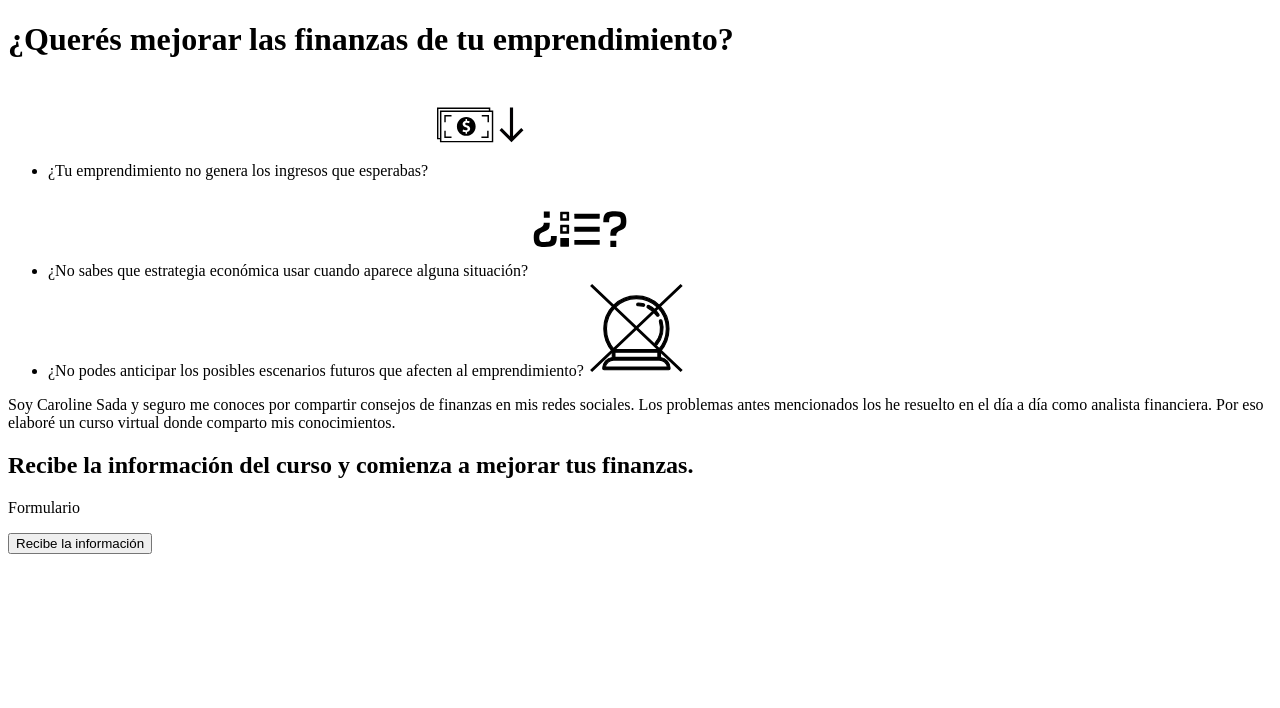
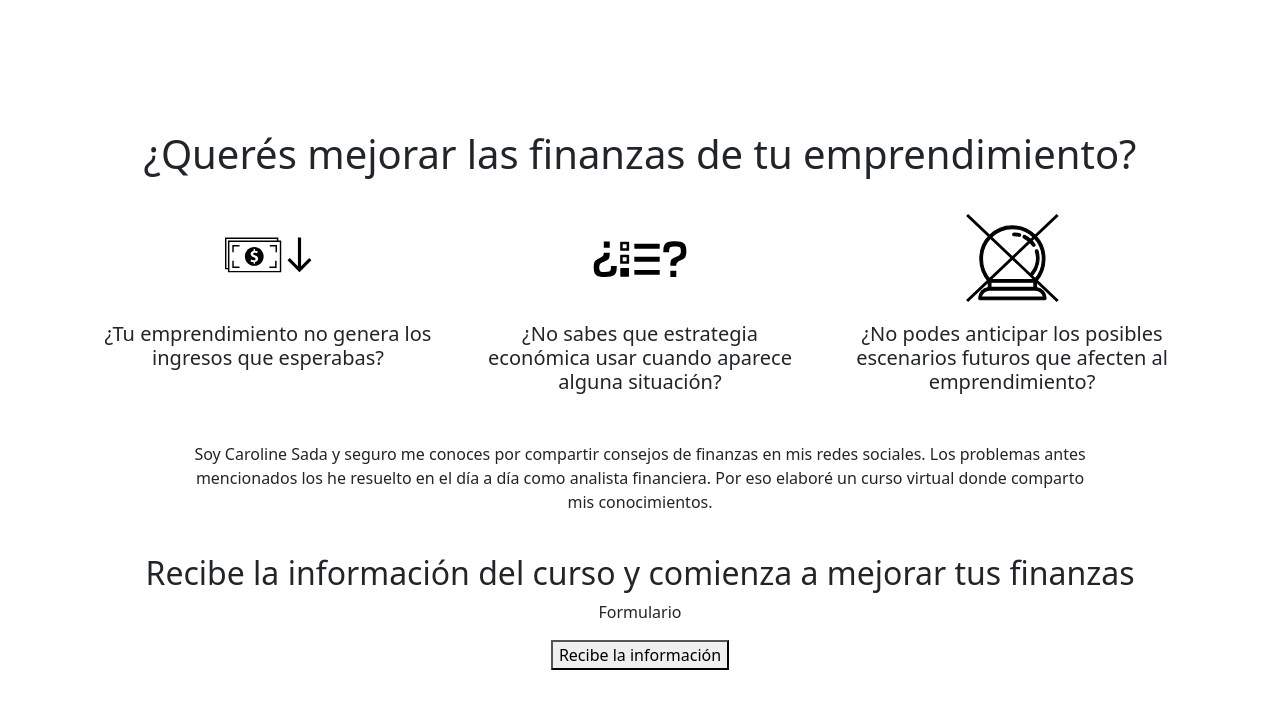
Before and after one commit to emaruiz/landing-page-front-end, a plain HTML site: page index.html in a window 1280 px wide. Drawn offline with nearby package versions, Linux system fonts and the light colour scheme.

Commit message:
se agrega bootstrap a la pagina web

```diff
--- /dev/null
+++ b/estilos.css
@@ -0,0 +1,12 @@
+body {
+    text-align: center;
+    height: 100vh;
+}
+
+h1 {
+    margin-bottom: 32px;
+}
+
+.card {
+	border-style: none;
+}
--- a/index.html
+++ b/index.html
@@ -4,31 +4,54 @@
     <head>
         <meta charset="UTF-8">
         <title>Curso de finanzas para tu emprendimiento</title>
+        <meta name="viewport" content="width=device-width, initial-scale=1">
+        <!-- Latest compiled and minified CSS -->
+        <link href="https://cdn.jsdelivr.net/npm/bootstrap@5.3.3/dist/css/bootstrap.min.css" rel="stylesheet">
+        <!-- Latest compiled JavaScript -->
+        <script src="https://cdn.jsdelivr.net/npm/bootstrap@5.3.3/dist/js/bootstrap.bundle.min.js"></script>
+        <!-- My CSS -->
+        <link rel="stylesheet" href="estilos.css">
     </head>
 
-    <body>
-        <h1>¿Querés mejorar las finanzas de tu emprendimiento?</h1>
+    <body class="d-flex align-items-center">
+        <div class="container">
+            <h1>¿Querés mejorar las finanzas de tu emprendimiento?</h1>
 
-        <ul>
-            <li>
-                ¿Tu emprendimiento no genera los ingresos que esperabas?
-                <img src = "imagenes/ingresos.svg" height="96" width="96"/>
-            </li>
-            <li>
-                ¿No sabes que estrategia económica usar cuando aparece alguna situación?
-                <img src = "imagenes/decision.svg" height="96" width="96"/>
-            </li>
-            <li>
-                ¿No podes anticipar los posibles escenarios futuros que afecten al emprendimiento?
-                <img src = "imagenes/prediccion.svg" height="96" width="96"/>
-            </li>
-        </ul>
-        <p>Soy Caroline Sada y seguro me conoces por compartir consejos de finanzas en mis redes sociales. Los problemas antes mencionados los he resuelto en el día a día como analista financiera. Por eso elaboré un curso virtual donde comparto mis conocimientos.</p>
+            <div class="card-group mb-4">
+                <div class="card">
+                    <img src="imagenes/ingresos.svg" class="card-img-top" height="96" width="96">
+                    <div class="card-body">
+                        <h5 class="card-title">¿Tu emprendimiento no genera los ingresos que esperabas?</h5>
+                    </div>
+                </div>
+                <div class="card">
+                    <img src="imagenes/decision.svg" class="card-img-top" height="96" width="96">
+                    <div class="card-body">
+                        <h5 class="card-title">¿No sabes que estrategia económica usar cuando aparece alguna situación?</h5>
+                    </div>
+                  </div>
+                <div class="card">
+                    <img src="imagenes/prediccion.svg" class="card-img-top" height="96" width="96">
+                    <div class="card-body">
+                        <h5 class="card-title">¿No podes anticipar los posibles escenarios futuros que afecten al emprendimiento?</h5>
+                    </div>
+                </div>
+            </div>
 
-        <h2>Recibe la información del curso y comienza a mejorar tus finanzas.</h2>
-        <p>Formulario</p>
-        <button type="button">Recibe la información</button>
+            <div class="container mb-4">
+                <div class="row justify-content-center">
+                    <div class="col-10">
+                        <p>Soy Caroline Sada y seguro me conoces por compartir consejos de finanzas en mis redes sociales. Los problemas antes mencionados los he resuelto en el día a día como analista financiera. Por eso elaboré un curso virtual donde comparto mis conocimientos.</p>
+                    </div>
+                </div>
+            </div>
 
+            <div class="container">
+                <h2>Recibe la información del curso y comienza a mejorar tus finanzas</h2>
+                <p>Formulario</p>
+                <button type="button">Recibe la información</button>
+            </div>
+        </div>
     </body>
 
 </html>
```
